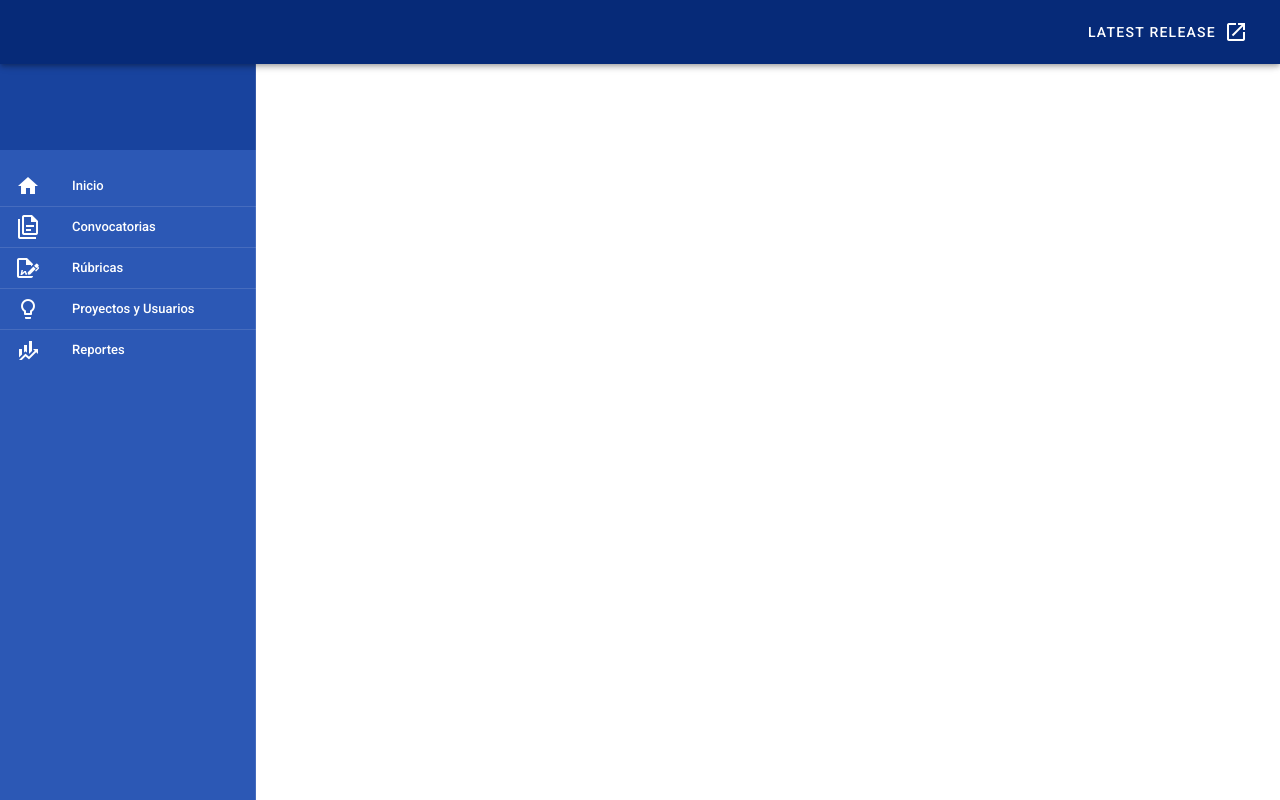
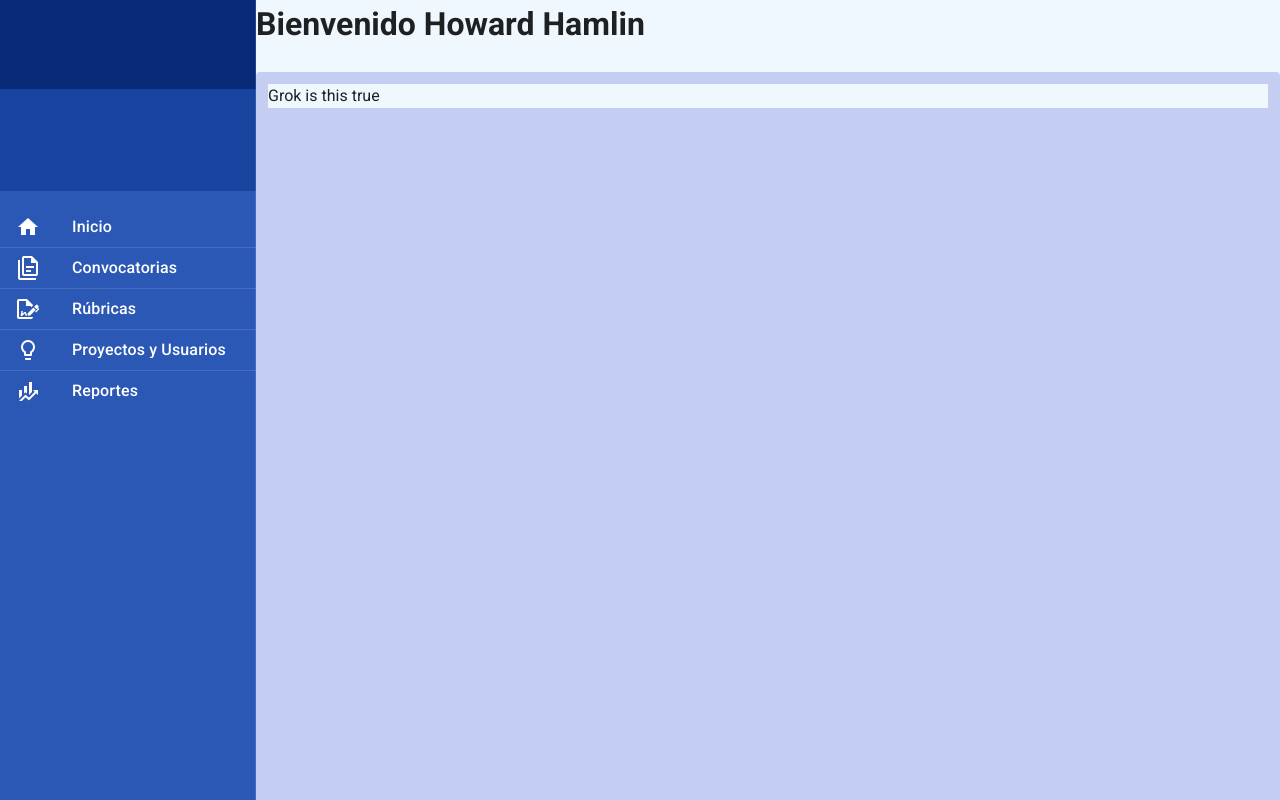
Before and after one commit to LuisDUF/SciTrack, a Vue app in the folder scitrack-vue/: page / in a window 1280 px wide. Built offline with nearby package versions, Linux system fonts and the light colour scheme.

Commit message:
Elementos basicos vue

```diff
--- a/scitrack-vue/src/App.vue
+++ b/scitrack-vue/src/App.vue
@@ -1,40 +1,61 @@
 <template>
   <v-app>
-    <v-app-bar
-      app
-      color=#062A78
-      dark
-    >
-      <div class="d-flex justify-center py-2 px-3 my-2 hidden-sm-and-down">
 
-        <v-img
-          alt="Vuetify Name"
-          class="mt-1 hidden-sm-and-down"
-          contain
-          min-width="100"
-          src="./assets/SCITRACK-logo-white.png"
-          width="100"
-        />
+    <v-main>
+      <!-- Ensure this container fills the full height -->
+      <div class="d-flex">
+        <!-- Sidebar -->
+        <SideBarBase :options="options" style="min-height: 100vh;"/>
 
+        <!-- Right-side Content -->
+        <div class="flex-grow-1" style="background-color: #C4CEF2;">
+          <HeaderBase style="min-height: 12vh;"/>
+
+            <div id="content" class="py-3 px-3 rounded" style="background-color: #C4CEF2; margin: 0; padding: 0;">
+              <div class="actual-content p-4" style="background-color: aliceblue;">
+                <p>Grok is this true</p>
+              </div>
+            </div>
+        </div>
       </div>
-
-      <v-spacer></v-spacer>
-
-      <v-btn
-        href="https://github.com/vuetifyjs/vuetify/releases/latest"
-        target="_blank"
-        text
-      >
-        <span class="mr-2">Latest Release</span>
-        <v-icon>mdi-open-in-new</v-icon>
-      </v-btn>
-    </v-app-bar>
-    <v-main>
-      <SideBarBase/>
     </v-main>
   </v-app>
 </template>
 
 <script setup>
+import HeaderBase from '@/components/HeaderBase.vue';
 import SideBarBase from '@/components/SideBarBase.vue';
+
+
+
+
+const options = [
+  {
+    message: 'Inicio', id: 'btnInicio', icon: 'mdi-home', onClick: function clickInicio() {
+      console.log('HOLA1');
+    }
+  },
+  {
+    message: 'Convocatorias', id: 'btnConvocatorias', icon: 'mdi-file-document-multiple-outline', onClick: function clickConvocatorias() {
+      console.log('HOLA2');
+    }
+  },
+  {
+    message: 'Rúbricas', id: 'btnRubricas', icon: 'mdi-file-sign', onClick: function clickRubricas() {
+      console.log('HOLA3');
+    }
+  },
+  {
+    message: 'Proyectos y Usuarios', id: 'btnProyectos', icon: 'mdi-lightbulb-outline', onClick: function clickProyectos() {
+      console.log('HOLA4');
+    }
+  },
+  {
+    message: 'Reportes', id: 'btnReportes', icon: 'mdi-finance', onClick:
+
+      function clickReportes() {
+        console.log('HOLA5');
+      }
+  }
+];
 </script>
--- /dev/null
+++ b/scitrack-vue/src/components/HeaderBase.vue
@@ -0,0 +1,12 @@
+<template>
+
+        <v-row style="background-color: aliceblue;">
+            <v-col cols="6">
+          <h1>Bienvenido Howard Hamlin</h1>
+            </v-col>
+            <v-col cols="6">
+
+            </v-col>
+        </v-row>
+
+</template>
--- a/scitrack-vue/src/components/SideBarBase.vue
+++ b/scitrack-vue/src/components/SideBarBase.vue
@@ -1,30 +1,35 @@
 <template>
   <v-navigation-drawer color="#2C58B5" dark>
+
     <div class="d-flex justify-center py-0 px-0 mb-2 hidden-sm-and-down">
-      <v-img
-        src="../assets/ICTI-logo-white.png"
-        alt="ICTI Logo"
-        contain
-        width="100"
-        style="background-color: #18439E;"
-      />
+
+      <v-container>
+
+        <v-row>
+          <v-col cols="12" style="background-color: #062A78;">
+            <v-img src="../assets/SCITRACK-logo-white.png" alt="SCITRACK Logo" class="my-5" contain width="100%" />
+          </v-col>
+          <v-col cols="12" style="background-color: #18439E;">
+            <v-img src="../assets/ICTI-logo-white.png" alt="ICTI Logo" contain width="100%" />
+          </v-col>
+
+        </v-row>
+      </v-container>
+
     </div>
 
-     <v-list dense>
-      <template v-for="(item, idx) in options">
-        <v-list-item
-          :key="`item-${idx}`"
-          link
-        >
+
+    <v-list dense>
+      <template v-for="(item, idx) in props.options">
+        <v-list-item :key="`item-${idx}`" link @click="item.onClick">
           <v-list-item-icon>
             <v-icon>{{ item.icon }}</v-icon>
           </v-list-item-icon>
-          <v-list-item-title>{{ item.message }}</v-list-item-title>
+          <v-list-item-title class="red--white text-subtitle-1">
+            {{ item.message }}
+          </v-list-item-title>
         </v-list-item>
-        <v-divider
-          v-if="idx < options.length - 1"
-          :key="`divider-${idx}`"
-        />
+        <v-divider v-if="idx < props.options.length - 1" :key="`divider-${idx}`" />
       </template>
     </v-list>
 
@@ -32,14 +37,12 @@
 </template>
 
 <script setup>
-import { ref } from 'vue'
+import { defineProps } from 'vue'
 
-const options = ref([
-  { message: 'Inicio', id:'btnInicio', icon:'mdi-home' },
-  { message: 'Convocatorias', id:'btnInicio', icon:'mdi-file-document-multiple-outline' },
-  { message: 'Rúbricas', id:'btnInicio', icon:'mdi-file-sign' },
-  { message: 'Proyectos y Usuarios', id:'btnInicio', icon:'mdi-lightbulb-outline' },
-  { message: 'Reportes', id:'btnInicio', icon:'mdi-finance' }
-
-])
+const props = defineProps({
+  options: {
+    type: Array,
+    required: true
+  }
+})
 </script>
```
Also changed, not shown: scitrack-vue/src/assets/SCITRACK-logo-white.png, scitrack-vue/src/assets/s.png (added).
